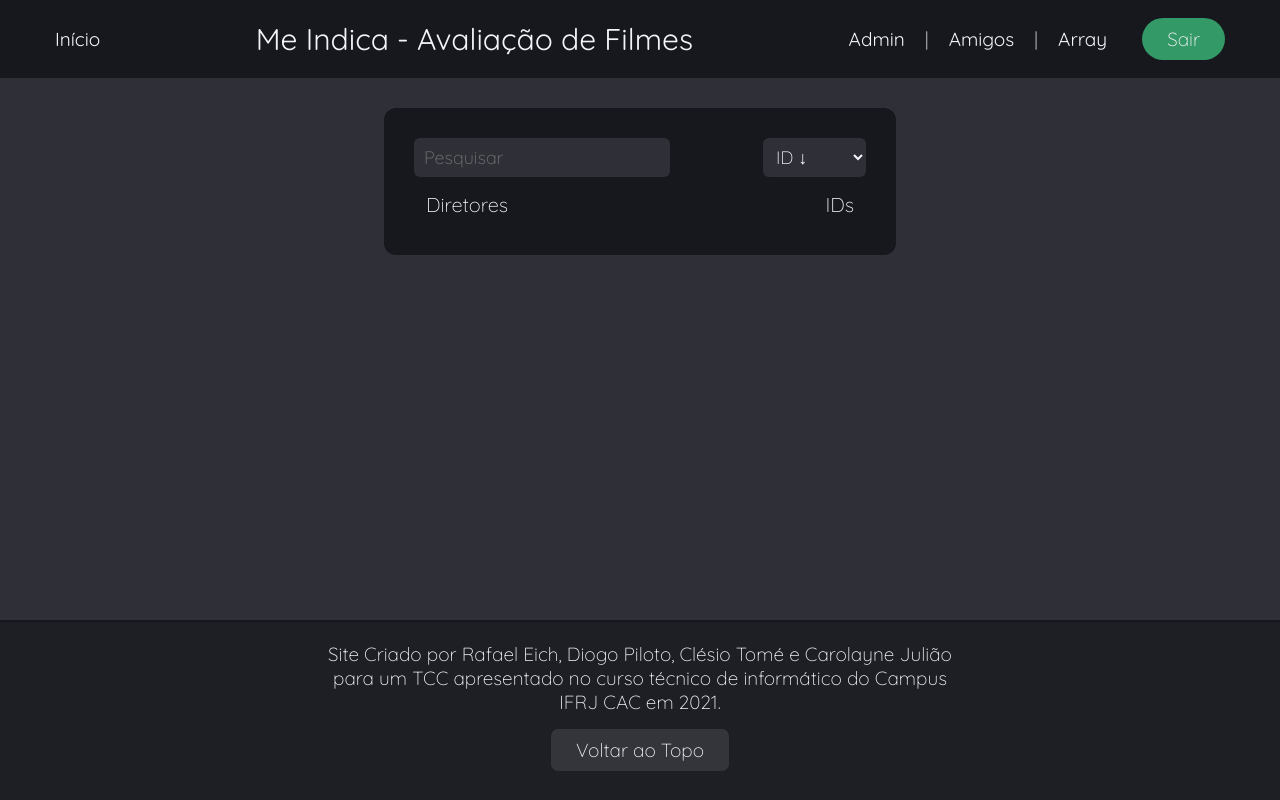
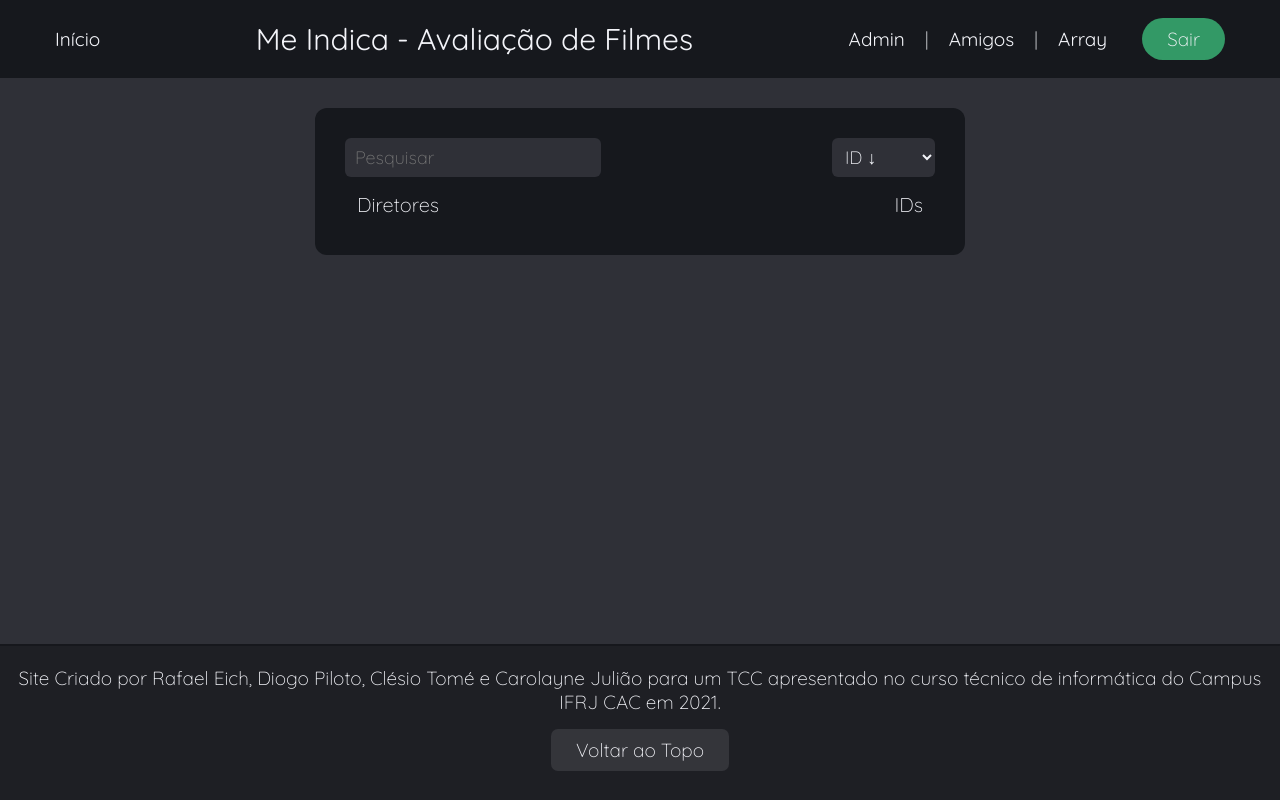
Before and after one commit to eichfernandes/tcc-ifrj, a PHP site: page /admin_diretores.php in a window 1280 px wide. Run offline with PHP 8.4, Linux system fonts and the light colour scheme; the visitor is signed in with stand-in values (Sample User, id 1); data that the repository does not hold is empty.

Commit message:
tentativa de resolver problemas de escala da tela

```diff
--- a/admin_diretor.php
+++ b/admin_diretor.php
@@ -19,14 +19,14 @@
         <link rel="shortcut icon" href="icone.png" type="image/x-png">
     </head>
     <body>
-        <div style="min-height: 100vh;"><!-- Esta div está relacionada a tela e ajuda a ajustar as restantes -->
+        <div class="semibody"><!-- Esta div está relacionada a tela e ajuda a ajustar as restantes -->
 
         <!-- Cabeçalho -->
         <?php include "header.php" ?> <!-- Cabeçalho da Página -->
 
         <!-- Conteúdo -->
         <div style="display: flex; justify-content: space-between; align-items: center; height: 100%;">
-            <div class="content" style="width: 60%;"><!-- Define o que estará no conteúdo central -->
+            <div class="content" style="width: 780px;"><!-- Define o que estará no conteúdo central -->
                 <div class="block"><!-- Cada div block é um bloco de conteúdo -->
 
                     <!-- PUXANDO DADOS -->
--- a/admin_diretores.php
+++ b/admin_diretores.php
@@ -18,14 +18,14 @@
         <link rel="shortcut icon" href="icone.png" type="image/x-png">
     </head>
     <body>
-        <div style="min-height: 100vh;"><!-- Esta div está relacionada a tela e ajuda a ajustar as restantes -->
+        <div class="semibody"><!-- Esta div está relacionada a tela e ajuda a ajustar as restantes -->
 
         <!-- Cabeçalho -->
         <?php include "header.php" ?> <!-- Cabeçalho da Página -->
 
         <!-- Conteúdo -->
         <div style="display: flex; justify-content: space-between; align-items: center; height: 100%;">
-            <div class="content" style="width: 40%;"><!-- Define o que estará no conteúdo central -->
+            <div class="content" style="width: 650px;"><!-- Define o que estará no conteúdo central -->
                 <div class="block"><!-- Cada div block é um bloco de conteúdo -->
                     <form method="post">
                         <input class="searchbar" size="25" name="pesquisa" placeholder="Pesquisar"
--- a/footer.php
+++ b/footer.php
@@ -6,14 +6,14 @@
         <link href="style.css" rel="stylesheet">
     </head>
     <body>
-        <footer>
+        <div class="footer">
             <p>
                 Site Criado por Rafael Eich, Diogo Piloto, Clésio Tomé e
                 Carolayne Julião para um TCC apresentado no curso técnico de
-                informático do Campus IFRJ CAC em 2021.
+                informática do Campus IFRJ CAC em 2021.
             </p>
             <br>
             <a href="#">Voltar ao Topo</a>
-        </footer>
+        </div>
     </body>
 </html>
--- a/index.php
+++ b/index.php
@@ -11,7 +11,7 @@ session_start();
         <link rel="shortcut icon" href="icone.png" type="image/x-png">
     </head>
     <body>
-        <div style="min-height: 100vh;"><!-- Esta div está relacionada a tela e ajuda a ajustar as restantes -->
+        <div class="semibody"><!-- Esta div está relacionada a tela e ajuda a ajustar as restantes -->
 
         <!-- Cabeçalho -->
         <?php include "header.php" ?> <!-- Cabeçalho da Página -->
--- a/style.css
+++ b/style.css
@@ -57,31 +57,33 @@ a.link:hover{
 
 
 /*///// Rodapé /////*/
-footer{
+.footer{
     font-size: 19px;
+    width: 100%;
     text-decoration: none;
-    padding: 20px 25% 38px 25%;
+    padding: 20px 0px 38px 0px;
     text-align: center;
     border-top: 2px solid #16171C;
     background-color: #1E1F24;
     position: absolute;
     bottom: 0;
+    width: 1920;
 }
-footer a{
+.footer a{
     text-decoration: none;
     padding: 9px 25px;
     border: none;
     border-radius: 7px;
     background-color: rgb(52, 53, 58, 1);
 }
-footer a:hover{
+.footer a:hover{
     background-color: rgb(52, 53, 58, 0.75);
 }
 
 
 /*///// Conteúdo Principal /////*/
 .content{
-    width: 70%;
+    width: 1120px;
     margin: 0px auto 190px auto;
 }
 .block{
@@ -90,6 +92,7 @@ footer a:hover{
     border-radius: 12px;
     background-color: #16181d;
 }
+.semibody{min-height: 100vh;}
 .listclick{
     border-radius: 6px;
     background-color: #2f3037;
```
Also changed, not shown: nbproject/private/private.xml (+11 -1 lines).
